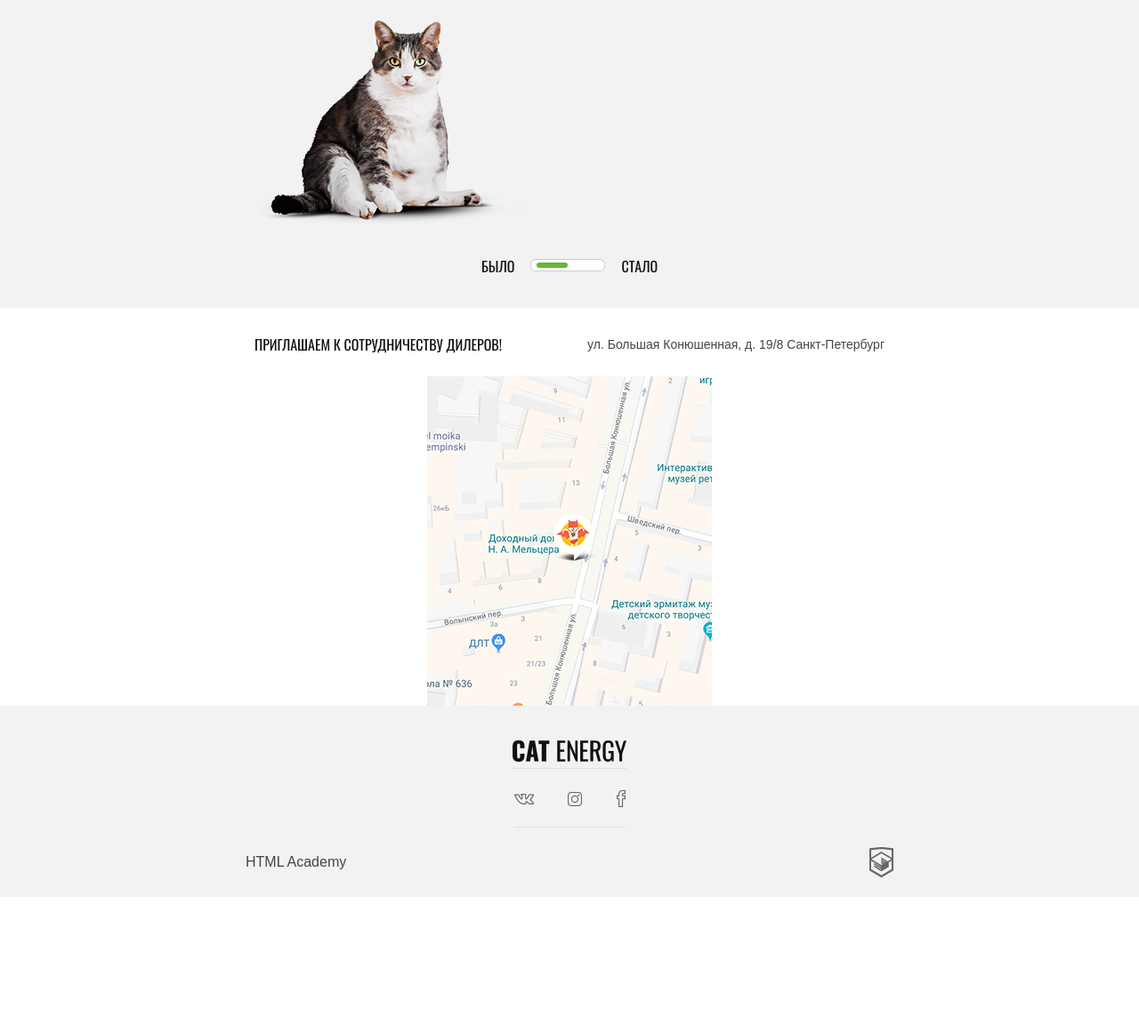
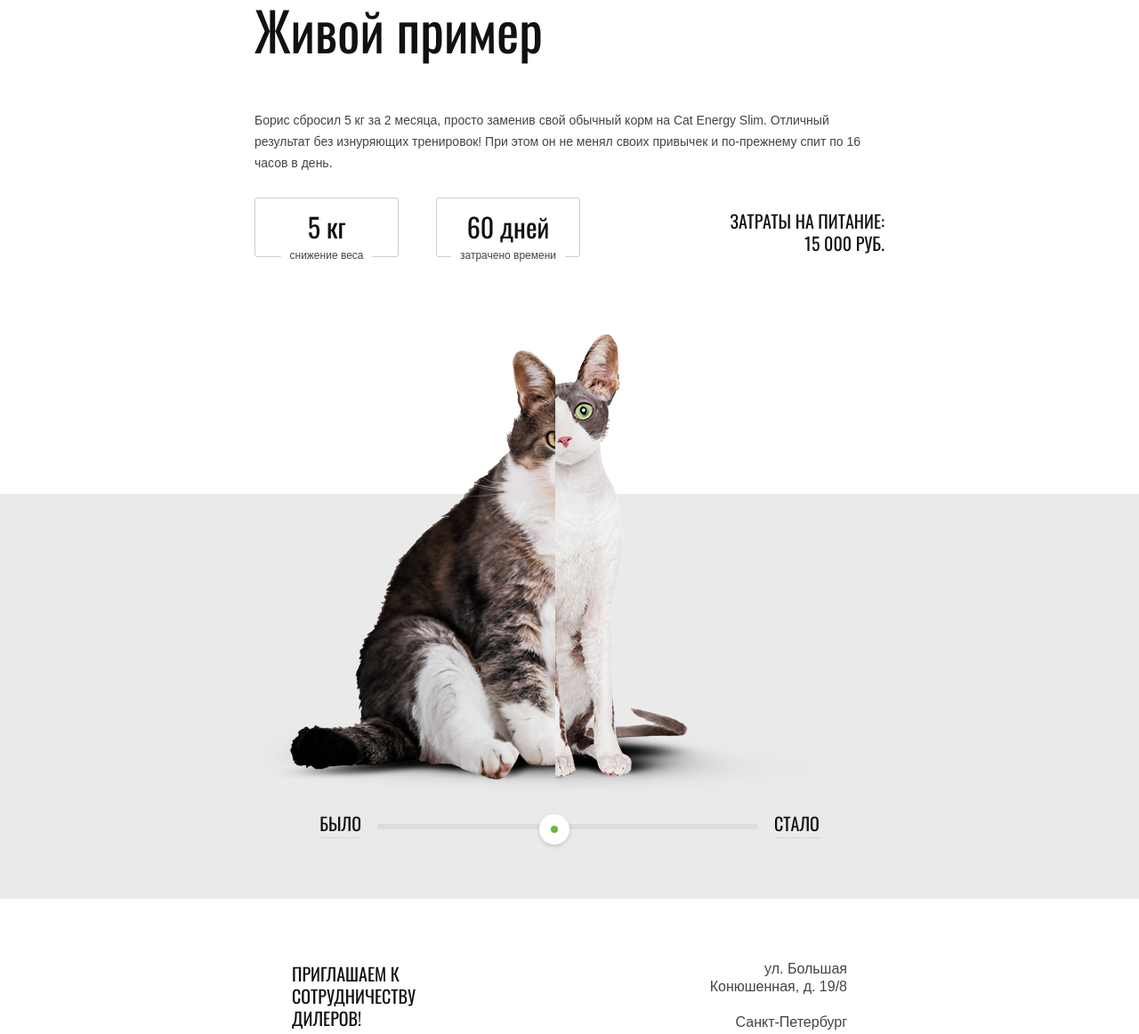
Before and after one commit to EjikBezN0jek/cat-energy, a website: page src/index.html in a window 1280 px wide. Shown: the part 2528-3690 px from the top of the page at 89% size. Before the commit the page ends 3536 px from the top, so only its background shows below. Drawn offline with nearby package versions, Linux system fonts and the light colour scheme; files that its build step writes are made by us from their sources.

Commit message:
Added tablet adaptive advantages, before-after,map and footer. Added icons and images for tablets.

```diff
--- a/src/index.html
+++ b/src/index.html
@@ -85,32 +85,32 @@
 
   <section class="advantages container">
     <p class="advantages__title">Как это работает</p>
-
-    <div class="advantages__item">
+    <div class="advantages__block">
+      <div class="advantages__item advantage__item--first">
         <div class="advantages__icon">
           <img src="icons/advantage-1.png" alt="helpful" class="icon__img--helpful">
         </div>
         <p class="advantages__text">Функциональное питание содержит только полезные питательные вещества.</p>
       </div>
-    <div class="advantages__item">
+      <div class="advantages__item advantage__item--second">
         <div class="advantages__icon">
           <img src="icons/advantage-2.png" alt="powder" class="icon__img--powder">
         </div>
         <p class="advantages__text">Выпускается в виде порошка, который нужно лишь залить кипятком и готово.</p>
       </div>
-    <div class="advantages__item">
+      <div class="advantages__item advantage__item--third">
         <div class="advantages__icon">
           <img src="icons/advantage-3.png" alt="eating" class="icon__img--eating">
         </div>
         <p class="advantages__text">Замените один-два приема обычной еды на наше функциональное питание.</p>
       </div>
-    <div class="advantages__item">
+      <div class="advantages__item advantage__item--fourth">
         <div class="advantages__icon">
           <img src="icons/advantage-4.png" alt="time" class="icon__img--time">
         </div>
         <p class="advantages__text">Уже через месяц наслаждайтесь изменениями к лучшему вашего питомца!</p>
       </div>
-
+    </div>
   </section>
 
   <section class="example">
@@ -119,23 +119,31 @@
       <p class="example__text">Борис сбросил 5 кг за 2 месяца, просто
         заменив свой обычный корм на Cat Energy Slim. Отличный результат без изнуряющих тренировок!
         При этом он не менял своих привычек и по-прежнему спит по 16 часов в день. </p>
+      <div class="example__stats">
         <div class="features">
           <div class="features__item">
             <p class="features__value features__value--weight">5 кг</p>
-          <p class="features__label">снижение <br> веса</p>
+            <p class="features__label">снижение веса</p>
           </div>
           <div class="features__item">
             <p class="features__value features__value--time">60 дней</p>
-          <p class="features__label">затрачено <br> времени</p>
+            <p class="features__label">затрачено времени</p>
           </div>
         </div>
         <p class="example__total">Затраты на питание: 15 000 руб.</p>
+      </div>
       <div class="before-after">
-        <img src="./img/before-mobile.png" alt="before-picture" class="before-picture">
+        <picture class="before-picture">
+          <!--  <source media="(min-width: 1200px)" srcset="img/logotype-desktop.svg">-->
+          <source media="(min-width: 768px)" srcset="img/before-after-tablet.png">
+          <img src="./img/before-mobile.png" alt="cats">
+        </picture>
         <div class="switch">
           <p class="before__title">Было</p>
           <div class="switch__decor">
-            <div class="switch__decor--item"></div>
+            <div class="switch__decor--item">
+              <div class="switch__decor--dot"></div>
+            </div>
           </div>
           <p class="after__title">Стало</p>
         </div>
@@ -148,7 +156,7 @@
     <div class="map__container container">
       <div class="map__header">
         <p class="map__title">приглашаем к сотрудничеству дилеров!</p>
-        <p class="map__address">ул. Большая Конюшенная, д. 19/8 Санкт-Петербург</p>
+        <p class="map__address">ул. Большая Конюшенная, д. 19/8  <span class="map__address--city">Санкт-Петербург</span></p>
       </div>
     </div>
     <div class="map__image"></div>
--- a/src/styles/components/before-after.scss
+++ b/src/styles/components/before-after.scss
@@ -5,7 +5,12 @@
 .switch {
   display: flex;
   justify-content: center;
+  align-items: center;
   padding-top: 35px;
+
+  @include tablet {
+    padding-top: 21px;
+  }
 }
 
 .before__title,
@@ -14,6 +19,12 @@
   font-size: 16px;
   text-transform: uppercase;
   color: $title-color;
+
+  @include tablet {
+    font-size: 20px;
+    padding-bottom: 6px;
+    border-bottom: 1px dotted rgba(68, 68, 68, 0.23);
+  }
 }
 
 .before__title {
@@ -31,6 +42,15 @@
   border: 1px solid #cdcdcd;
   width: 84px;
   height: 14px;
+  position: relative;
+
+  @include tablet {
+    background: #dcdcdc;
+    border-radius: 2.5px;
+    width: 428px;
+    height: 6px;
+    border: none;
+  }
 }
 
 .switch__decor--item {
@@ -39,4 +59,32 @@
   width: 35px;
   height: 6px;
   margin: 3px 0 3px 6px;
+
+  @include tablet {
+    background: white;
+    border-radius: 50%;
+    width: 34px;
+    height: 34px;
+    position: absolute;
+    top: 50%;
+    left: 45%;
+    transform: translate(-50%, -50%);
+    box-shadow: 0 2px 5px rgba(0, 0, 0, 0.15);
+  }
 }
+
+.switch__decor--dot {
+  display: none;
+
+  @include tablet {
+    display: block;
+    background: $color-main;
+    border-radius: 50%;
+    width: 8px;
+    height: 8px;
+    position: absolute;
+    top: 50%;
+    left: 50%;
+    transform: translate(-50%, -50%);
+  }
+}
--- a/src/styles/components/copyright.scss
+++ b/src/styles/components/copyright.scss
@@ -8,6 +8,10 @@
 .copyright__text {
   font-size: 16px;
   color: $font-color;
+
+  @include tablet {
+    padding-right: 23px;
+  }
 }
 
 .copyright__logo {
--- a/src/styles/components/example.scss
+++ b/src/styles/components/example.scss
@@ -4,11 +4,21 @@
 .example {
   background: $color-back;
   margin-top: 42px;
+
+  @include tablet {
+    border-top: $decor-line;
+    background: linear-gradient(transparent 57%, $color-back-tablet 57%);
+  }
 }
 
 .example__container {
   padding-top: 33px;
   padding-bottom: 39px;
+
+  @include tablet {
+    padding-top: 51px;
+    padding-bottom: 68px;
+  }
 }
 
 .example__title {
@@ -16,10 +26,26 @@
   color: $title-color;
   font-size: 36px;
 
+  @include tablet {
+    font-size: 60px;
+  }
+
 }
 .example__text {
   line-height: 18px;
   padding-top: 33px;
+
+  @include tablet{
+    padding-top: 60px;
+    line-height: 24px;
+  }
+}
+
+
+.example__stats {
+  @include tablet {
+    @include flex-space;
+  }
 }
 
 .example__total {
@@ -28,7 +54,14 @@
   text-align: center;
   text-transform: uppercase;
   color: $title-color;
-  padding-top: 25px;
+  padding-top: 38px;
+
+  @include tablet{
+    text-align: right;
+    font-size: 20px;
+    width: 174px;
+    line-height: 25px;
+  }
 }
 
 .features {
@@ -36,9 +69,19 @@
 }
 
 .features__item {
-  margin-top: 27px;
+  margin: 27px 0 0;
+}
+
+
+.before-picture {
+  display: block;
+  margin: 0 auto;
 }
 
 .before-after {
   padding-top: 44px;
+
+  @include tablet {
+    padding-top: 86px;
+  }
 }
--- a/src/styles/components/features-item.scss
+++ b/src/styles/components/features-item.scss
@@ -2,8 +2,17 @@
 @import "../mixins";
 
 .features__item {
-  background: url("../img/weight-back.png")no-repeat;
+  border: 1px solid #cdcdcd;
+  border-radius: 3px;
   width: 124px;
+  position: relative;
+
+  @include tablet {
+    width: 162px;
+    &:first-child {
+      margin-right: 42px;
+    }
+  }
 }
 
 .features__value {
@@ -11,14 +20,28 @@
   font-size: 24px;
   color: $title-color;
   text-align: center;
-  padding: 13px 0 0;
+  padding: 17px 0 18px;
+
+  @include tablet{
+    font-size: 30px;
+  }
 }
 
 .features__label {
   text-align: center;
-  padding-top: 12px;
   font-size: 12px;
-  width: 87px;
+  padding: 0 10px ;
   background: $color-back;
   margin: 0 auto;
+  position: absolute;
+  bottom: -18px;
+  left: 50%;
+  transform: translateX(-50%);
+  width: 80px;
+
+  @include tablet {
+    background: white;
+    width: max-content;
+    bottom: -5px;
+  }
 }
--- a/src/styles/components/footer.scss
+++ b/src/styles/components/footer.scss
@@ -9,6 +9,11 @@
   display: flex;
   flex-direction: column;
   padding: 39px 20px 22px;
+
+  @include tablet {
+    flex-direction: row;
+    padding: 64px 30px 62px;
+  }
 }
 
 .footer__logo {
@@ -17,11 +22,20 @@
   height: 24px;
   padding-bottom: 31px;
   border-bottom: $decor-line;
+
+  @include tablet {
+    border-bottom: none;
+    padding-bottom: 0;
+  }
 }
 
 
 .footer__logo {
   margin: 0 auto;
+
+  @include tablet {
+    margin: 0;
+  }
 }
 
 
@@ -30,8 +44,17 @@
   margin: 0 auto;
   padding-bottom: 22px;
   border-bottom: $decor-line;
+
+  @include tablet {
+    border-bottom: none;
+    padding: 0;
+  }
 }
 
 .copyright {
   padding-top: 22px;
+
+  @include tablet {
+    padding-top: 0;
+  }
 }
--- a/src/styles/components/map.scss
+++ b/src/styles/components/map.scss
@@ -2,12 +2,21 @@
 @import "../mixins";
 
 
-
+.map__container {
+  @include tablet{
+    padding: 0 72px;
+  }
+}
 
 .map__header {
   @include flex-space;
   padding-top: 31px;
   padding-bottom: 26px;
+
+  @include tablet {
+    padding-top: 69px;
+    padding-bottom: 62px;
+  }
 }
 
 .map__title {
@@ -17,10 +26,31 @@
   color: $title-color;
   line-height: 20px;
 
+  @include tablet {
+    font-size: 20px;
+    line-height: 25px;
+    width: 154px;
+  }
+
 }
 
 .map__address {
   line-height: 20px;
+  padding-left: 19px;
+
+  @include tablet {
+    text-align: right;
+    font-size: 16px;
+    width: 160px;
+    padding-left: 0;
+  }
+}
+
+.map__address--city {
+  @include tablet {
+    display: inline-block;
+    padding-top: 20px;
+  }
 }
 
 .map__image {
@@ -30,6 +60,12 @@
   position: relative;
   margin: 0 auto;
   width: 320px;
+
+  @include tablet {
+    background: url("../img/map-tablet.png") right center no-repeat;
+    height: 400px;
+    width: 100%;
+  }
 
   &:before {
     content: '';
@@ -41,6 +77,16 @@
     background: url("../img/map-pin.png")no-repeat;
     width: 55px;
     height: 53px;
+
+
+    @include tablet{
+      background: url("../img/map-pin-tablet.png")no-repeat;
+      width: 113px;
+      height: 106px;
+      top: 38%;
+      left: auto;
+      right: 300px;
+    }
   }
 
 }
--- a/src/styles/components/socials.scss
+++ b/src/styles/components/socials.scss
@@ -11,16 +11,34 @@
   background: url("../icons/vk.png")no-repeat;
   width: 22px;
   height: 12px;
+
+  @include tablet{
+    background: url("../icons/vk-tablet.png")no-repeat;
+    width: 30px;
+    height: 16px;
+  }
 }
 
 .socials__inst {
    background: url("../icons/insta.png")no-repeat;
    width: 16px;
    height: 16px;
+
+  @include tablet{
+    background: url("../icons/insta-tablet.png")no-repeat;
+    width: 23px;
+    height: 23px;
+  }
  }
 
 .socials__fb {
   background: url("../icons/fb.png")no-repeat;
   width: 10px;
   height: 19px;
+
+  @include tablet{
+    background: url("../icons/fb-tablet.png")no-repeat;
+    width: 14px;
+    height: 28px;
+  }
 }
--- a/src/styles/variables.scss
+++ b/src/styles/variables.scss
@@ -1,6 +1,7 @@
 // Colors
 $color-main: #68b738;
 $color-back: #f2f2f2;
+$color-back-tablet: #eaeaea;
 $font-color: #444444;
 $title-color: #111111;
 
```
Also changed, not shown: src/styles/components/advantages.scss (+68 -2 lines), src/icons/fb-tablet.png (added), src/icons/insta-tablet.png (added), src/icons/vk-tablet.png (added), src/img/after-desktop.png (deleted), src/img/before-after-tablet.png (added), src/img/before-desktop.png (deleted), src/img/map-pin-tablet.png (added). Lines whose indentation alone changed are shown as unchanged.
